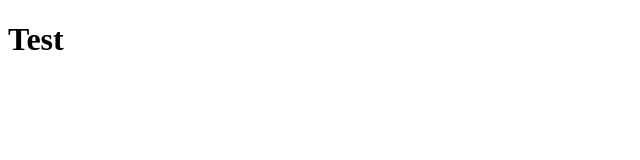
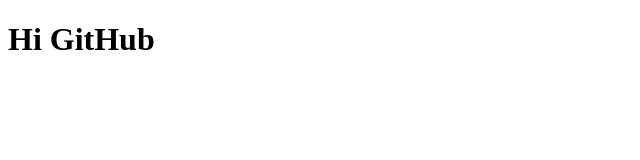
Before and after one commit to anusha-anilk/anusha-anilk.github.io, a plain HTML site: page index.html in a window 1280 px wide. Shown: the whole page, without its empty margins (0-640 px from the left). Drawn offline with Linux system fonts and the light colour scheme.

Commit message:
Change h1

```diff
--- a/index.html
+++ b/index.html
@@ -7,6 +7,6 @@
     <title>GitHub HTML Page</title>
 </head>
 <body>
-    <h1>Test</h1>
+    <h1>Hi GitHub</h1>
 </body>
 </html>
```
